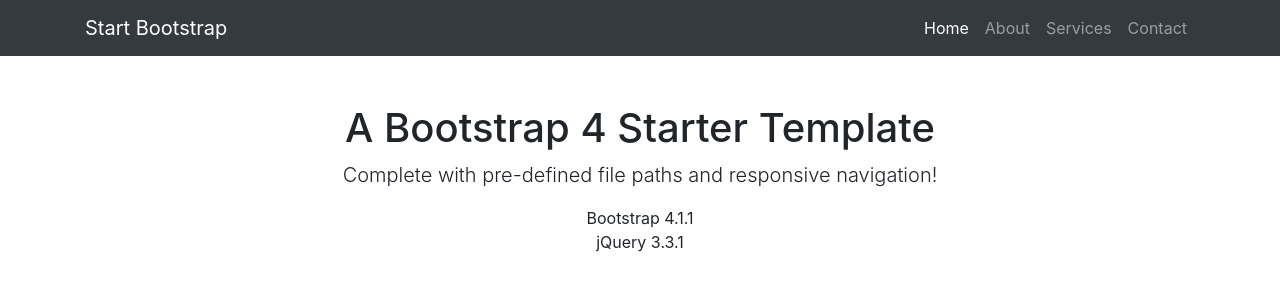
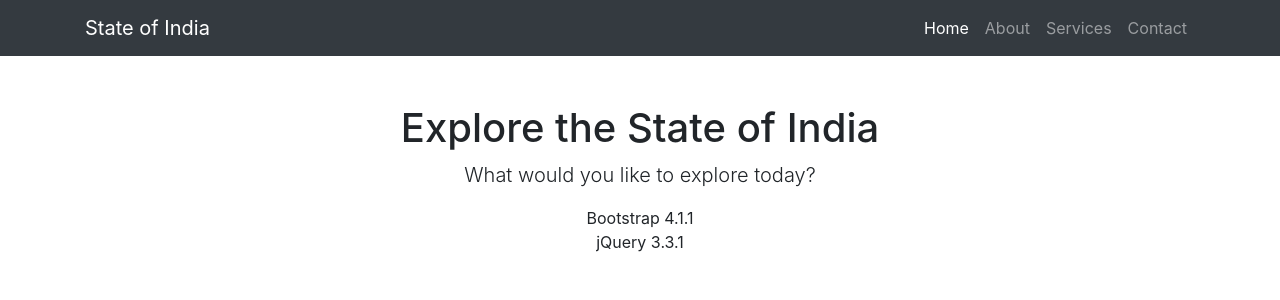
Before and after one commit to pranoti-d/vizabi, a Flask app: page / in a window 1280 px wide. Shown: the top 300 px of the page. Run offline with Flask 3, Linux system fonts and the light colour scheme; some libraries are stand-ins or nearby versions.

Commit message:
Update index_1.html

```diff
--- a/app/templates/index_1.html
+++ b/app/templates/index_1.html
@@ -33,7 +33,7 @@
     <!-- Navigation -->
     <nav class="navbar navbar-expand-lg navbar-dark bg-dark fixed-top">
       <div class="container">
-        <a class="navbar-brand" href="#">Start Bootstrap</a>
+        <a class="navbar-brand" href="#">State of India</a>
         <button class="navbar-toggler" type="button" data-toggle="collapse" data-target="#navbarResponsive" aria-controls="navbarResponsive" aria-expanded="false" aria-label="Toggle navigation">
           <span class="navbar-toggler-icon"></span>
         </button>
@@ -62,8 +62,8 @@
     <div class="container">
       <div class="row">
         <div class="col-lg-12 text-center">
-          <h1 class="mt-5">A Bootstrap 4 Starter Template</h1>
-          <p class="lead">Complete with pre-defined file paths and responsive navigation!</p>
+          <h1 class="mt-5">Explore the State of India</h1>
+          <p class="lead">What would you like to explore today?</p>
           <ul class="list-unstyled">
             <li>Bootstrap 4.1.1</li>
             <li>jQuery 3.3.1</li>
@@ -73,8 +73,8 @@
     </div>
 
     <!-- Bootstrap core JavaScript -->
-    <script src="vendor/jquery/jquery.min.js"></script>
-    <script src="vendor/bootstrap/js/bootstrap.bundle.min.js"></script>
+<!--    <script src="vendor/jquery/jquery.min.js"></script>  -->
+<!--    <script src="vendor/bootstrap/js/bootstrap.bundle.min.js"></script>  -->
 
   </body>
 
```
